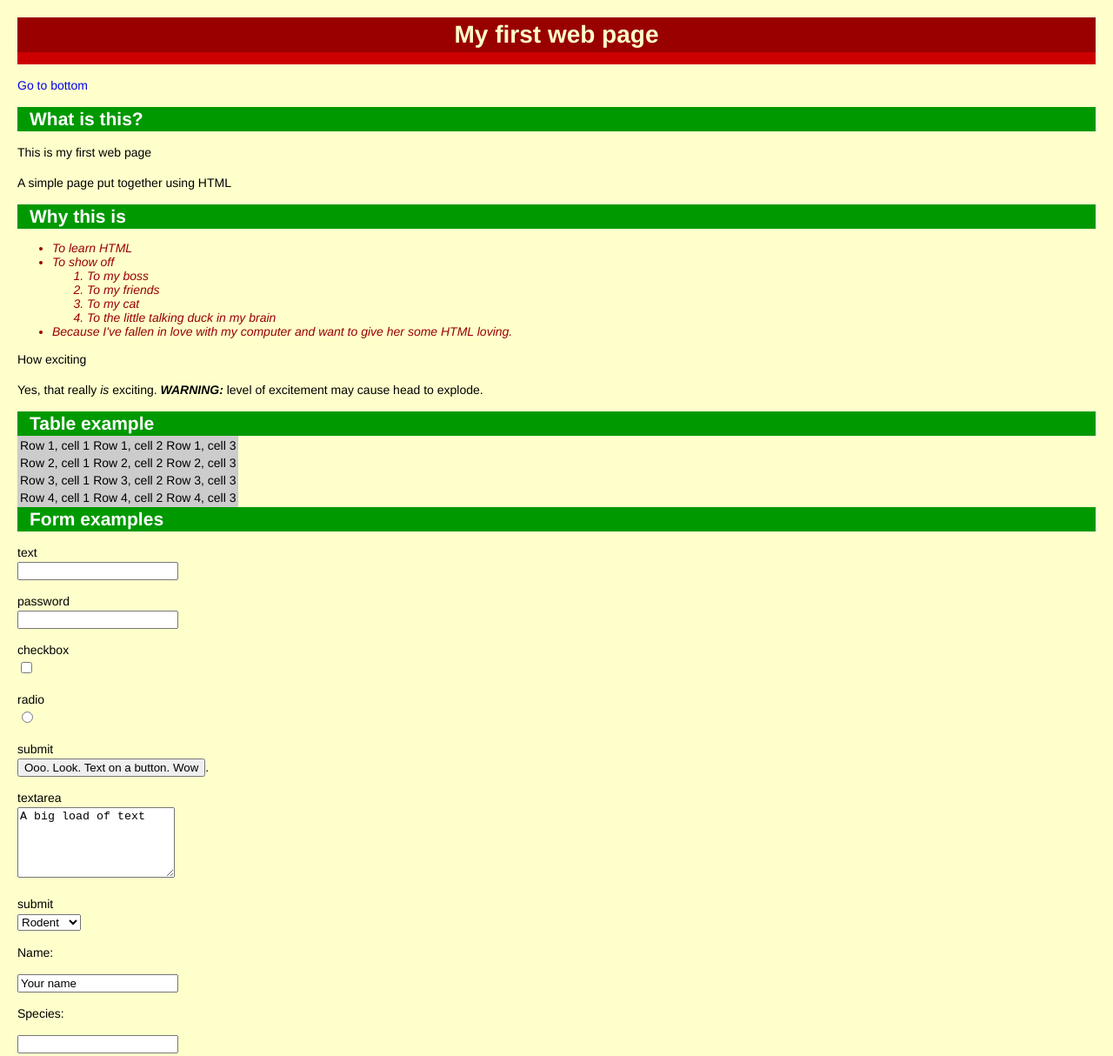
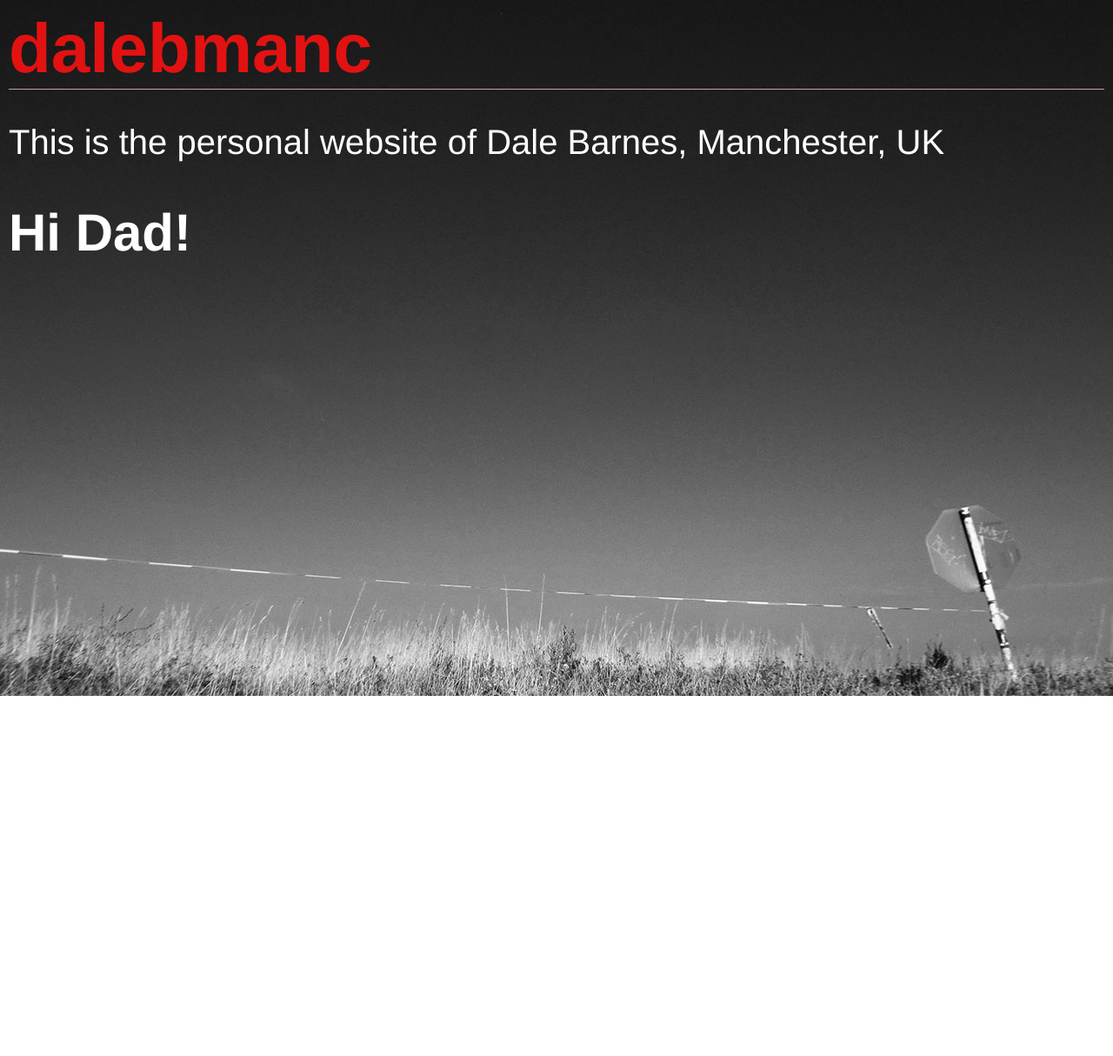
Before and after one commit to ddalebb/test-site, a plain HTML site: page index.html in a window 1280 px wide. Shown: the top 1214 px of the page at 87% size. After the commit the page ends 800 px from the top, so only its background shows below. Drawn offline with Linux system fonts and the light colour scheme.

Commit message:
customized homepage and stylesheet inc. background image

```diff
--- a/index.html
+++ b/index.html
@@ -1,123 +1,16 @@
 <!DOCTYPE html>
 <html>
 <head>
-  <title>My first web page</title>
+  <title>dalebmanc</title>
   <link rel="stylesheet" href="style.css">
 </head>
 
 
 <body>
-  <h1>My first web page</h1>
+  <h1>dalebmanc</h1>
 
-  <p><a href="#bottom">Go to bottom</a></p>
+  <p>This is the personal website of Dale Barnes, Manchester, UK</p>
 
-
-  <h2>What is this?</h2>
-  <p>This is my first web page</p>
-  <p>A simple page put together using HTML</p>
-
-  <h2>Why this is</h2>
-  <ul>
-    <li>To learn HTML</li>
-    <li>
-        To show off
-        <ol>
-          <li>To my boss</li>
-            <li>To my friends</li>
-            <li>To my cat</li>
-            <li>To the little talking duck in my brain</li>
-        </ol>
-    </li>
-    <li>Because I've fallen in love with my computer and want to give her some HTML loving.</li>
-  </ul>
-
-
-  <p>How exciting</p>
-  <p>Yes, that really <em>is</em> exciting. <strong>Warning:</strong> level of excitement may cause head to explode.</p>
-
-
-  <div></div>
-  <h2>Table example</h2>
-  <table>
-    <tr>
-        <td>Row 1, cell 1</td>
-        <td>Row 1, cell 2</td>
-        <td>Row 1, cell 3</td>
-    </tr>
-    <tr>
-        <td>Row 2, cell 1</td>
-        <td>Row 2, cell 2</td>
-        <td>Row 2, cell 3</td>
-    </tr>
-    <tr>
-        <td>Row 3, cell 1</td>
-        <td>Row 3, cell 2</td>
-        <td>Row 3, cell 3</td>
-    </tr>
-    <tr>
-        <td>Row 4, cell 1</td>
-        <td>Row 4, cell 2</td>
-        <td>Row 4, cell 3</td>
-    </tr>
-</table>
-
-
-  <h2>Form examples</h2>
-
-  <p>text<br>
-  <input type="text"></p>
-
-  <p>password<br>
-  <input type="password"></p>
-
-  <p>checkbox<br>
-  <input type="checkbox"></p>
-
-  <p>radio<br>
-  <input type="radio"></p>
-
-  <p>submit<br>
-  <input type="submit" value="Ooo. Look. Text on a button. Wow">.</p>
-
-  <p>textarea<br>
-  <textarea rows="5" cols="20">A big load of text</textarea></p>
-
-  <p>submit<br>
-  <select>
-    <option>Option 1</option>
-    <option>Option 2</option>
-    <option value="third option">Option 3</option>
-    <option selected>Rodent</option>
-  </select></p>
-
-  <form action="contactus.php" method="post">
-
-    <p>Name:</p>
-    <p><input type="text" name="name" value="Your name"></p>
-
-    <p>Species:</p>
-    <p><input name="species"></p>
-    <!-- remember: 'type="text"' isn't actually necessary -->
-
-    <p>Comments: </p>
-    <p><textarea name="comments" rows="5" cols="20">Your comments</textarea></p>
-
-    <p>Are you:</p>
-    <p><input type="radio" name="areyou" value="male"> Male</p>
-    <p><input type="radio" name="areyou" value="female"> Female</p>
-    <p><input type="radio" name="areyou" value="hermaphrodite"> An hermaphrodite</p>
-    <p><input type="radio" name="areyou" value="asexual"> Asexual</p>
-
-    <p><input type="submit"></p>
-
-  </form>
-  <p><a href="example.html">Example</a></p>
-
-  <h2>Where to find the tutorial</h2>
-
-  <p><a id="bottom" href="http://www.htmldog.com"
-    target="_blank">HTML Dog</a></p>
-  <img src="http://www.htmldog.com/badge1.gif" width="120" height="90" alt="HTML Dog">
-
+  <h2>Hi Dad!</h2>
 </body>
 </html>
--- a/style.css
+++ b/style.css
@@ -1,67 +1,40 @@
 body {
-    font-family: helvetica, sans-serif;
-    font-size: 14px;
+    background-image: url("background2.jpg");
+    font-family: helvetica, arial, sans-serif;
+    font-size: 40px;
     color: black;
-    background-color: #ffc;
-    margin: 20px;
+    margin: 10px;
     padding: 0;
 }
 
 /* This is a comment, by the way */
 
 p {
-    line-height: 21px;
+    color: #FFFFFF;
+    line-height: 1;
+    font-style: normal;
 }
 
 h1 {
-    color: #ffc;
-    background-color: #900;
+    color: #E21212;
     font-size: 2em;
     margin: 0;
     margin-bottom: 7px;
-    padding: 4px;
     font-style: normal;
-    text-align: center;
+    text-align: left;
     letter-spacing: 0;
     border-bottom-style: solid;
-    border-bottom-width: 0.5em;
-    border-bottom-color: #c00;
+    border-bottom-width: 1px;
+    border-bottom-color: #CCA1A1;
 }
 
 h2 {
-    color: white;
-    background-color: #090;
+    color: #FFFFFF;
     font-size: 1.5em;
-    margin: 0;
-    padding: 2px;
-    padding-left: 14px;
+
 }
 
 h3 {
     color: #999;
     font-size: 1.25em;
 }
-
-img {
-    border-style: dashed;
-    border-width: 2px;
-    border-color: #ccc;
-}
-
-a {
-    text-decoration: none;
-}
-
-strong {
-    font-style: italic;
-    text-transform: uppercase;
-}
-
-li {
-    color: #900;
-    font-style: italic;
-}
-
-table {
-    background-color: #ccc;
-}
```
Also changed, not shown: background2.jpg (added).
